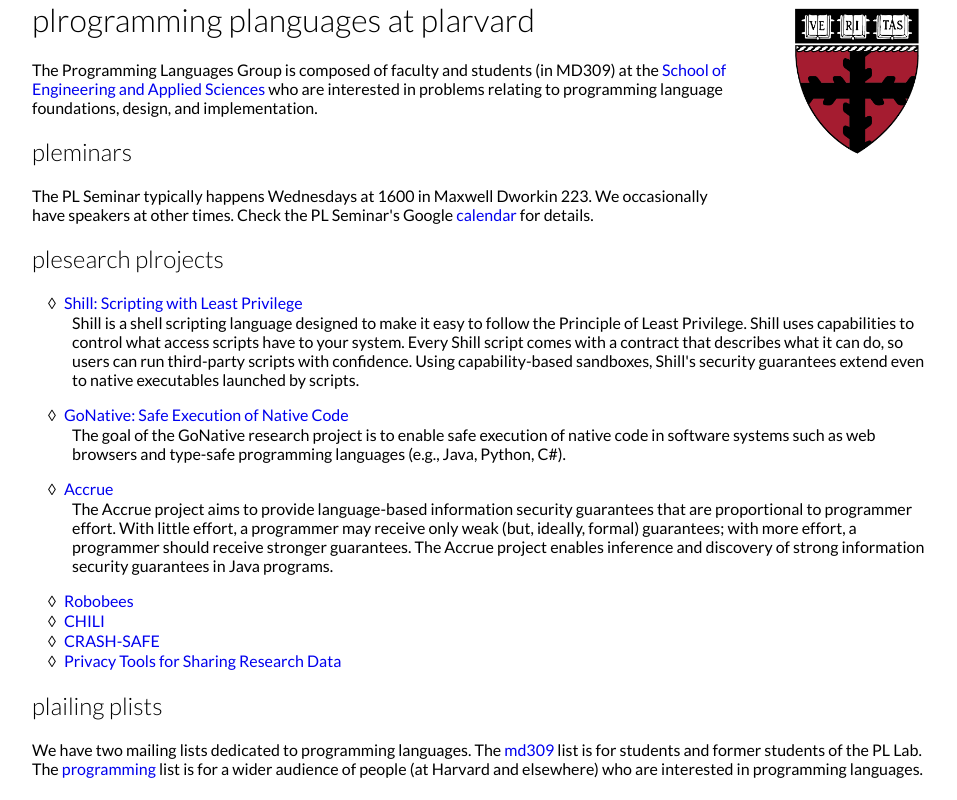
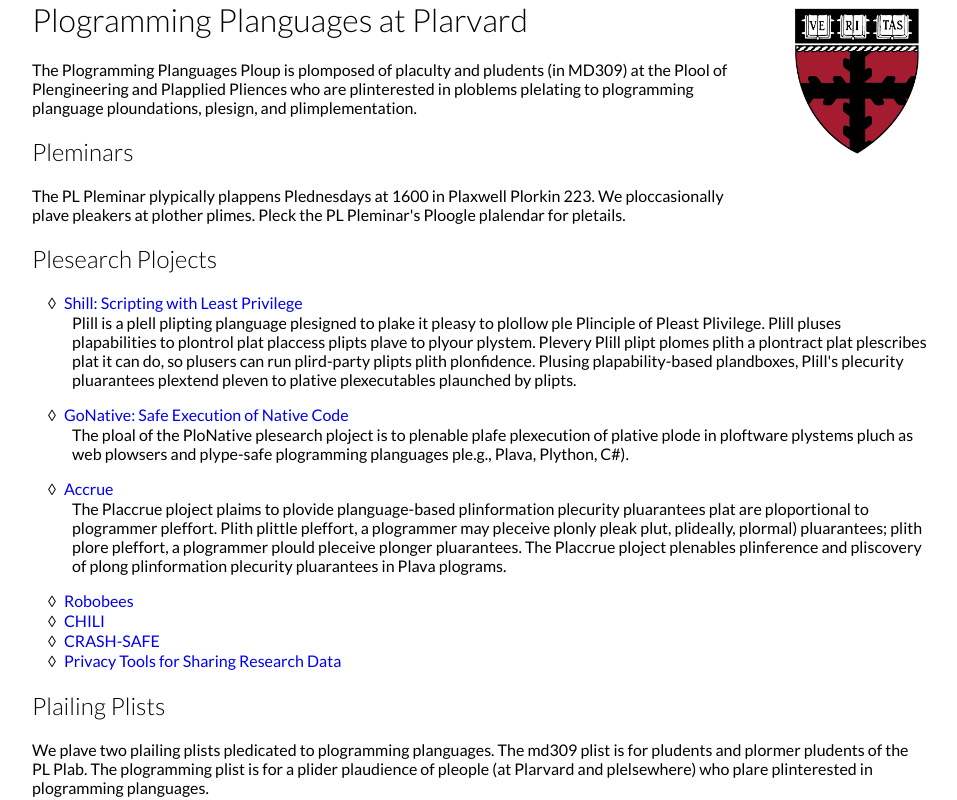
Before and after one commit to danking/harvard-pl-website, a plain HTML site: page index.html in a window 1280 px wide. Both pictures are taken after a click on the picture 992 px from the left and 104 px from the top of the page. Shown: the top 800 px of the page, without its empty margins (160-1117 px from the left). Drawn offline with Linux system fonts and the light colour scheme.

Commit message:
Make the website better

```diff
--- a/index.html
+++ b/index.html
@@ -33,10 +33,12 @@
 
 <h2>Seminars</h2>
 
+<p>
   The PL Seminar typically happens Wednesdays at 1600 in Maxwell Dworkin 223. We
   occasionally have speakers at other times. Check the PL Seminar's
   Google <a href="http://www.google.com/calendar/embed?src=harvardplseminar%40gmail.com">calendar</a>
   for details.
+</p>
 
 <h2>Research Projects</h2>
 <dl>
@@ -72,12 +74,14 @@ for details.
 
 <h2>Mailing Lists</h2>
 
+<p>
   We have two mailing lists dedicated to programming
   languages. The <a href="https://lists.seas.harvard.edu/mailman/listinfo/md309">md309</a>
   list is for students and former students of the PL
   Lab. The <a href="https://www.eecs.harvard.edu/mailman/listinfo/programming">programming</a>
   list is for a wider audience of people (at Harvard and elsewhere) who are
   interested in programming languages.
+</p>
 
 <div id="people">
 <h2>People</h2>
--- a/pleminar.js
+++ b/pleminar.js
@@ -5,7 +5,13 @@ function doit () {
         Array.prototype.slice.call(
           document.getElementsByTagName("h2")).concat(
             Array.prototype.slice.call(
-              document.getElementsByTagName("h3"))))
+              document.getElementsByTagName("h3")).concat(
+                Array.prototype.slice.call(
+                  document.getElementsByTagName("p")).concat(
+                    Array.prototype.slice.call(
+                      document.getElementsByTagName("li")).concat(
+                        Array.prototype.slice.call(
+                          document.getElementsByTagName("dd")))))))
   for (i in items) {
     item = items[i]
     item.textContent = changewords(item.textContent)
@@ -15,9 +21,15 @@ function doit () {
 function changewords(s) {
   var words = s.split(" ")
   for (i in words) {
-    if(words[i].length > 4) {
-      words[i] = "pl" + words[i].slice(1)
+    if(words[i].length > 3) {
+      match = (/[^AEIOUYaeiouy]*([AEIOUYaeiouy].*)/).exec(words[i])
+      capitalP = firstLetterIsCapitalized(words[i])
+      words[i] = match ? (capitalP ? "Pl" : "pl") + match[1][0].toLowerCase() + match[1].slice(1) : words[i]
     }
   }
   return words.join(" ")
 }
+
+function firstLetterIsCapitalized(string) {
+  return string[0] != string[0].toLowerCase()
+}
```
Lines whose indentation alone changed are shown as unchanged.
